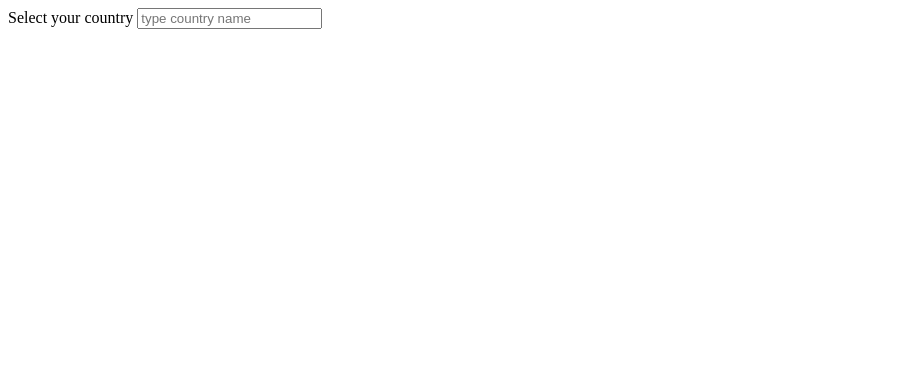
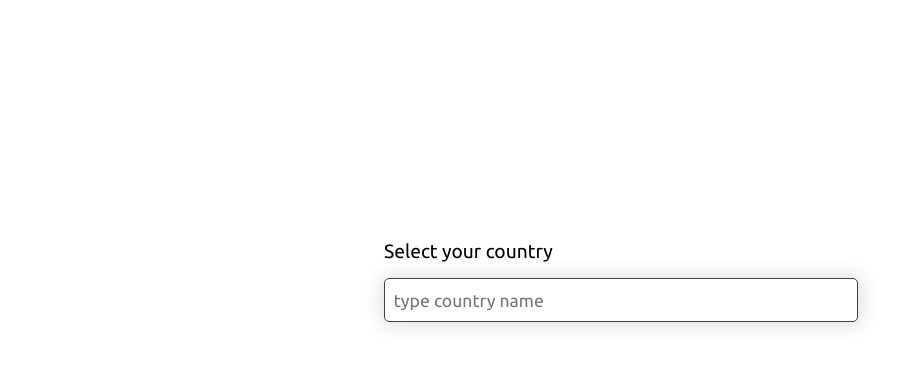
Before and after one commit to Esmatullah12/auto-complete-js, a plain HTML site: page index.html in a window 1280 px wide. Shown: the whole page, without its empty margins (0-919 px from the left). Drawn offline with Linux system fonts and the light colour scheme.

Commit message:
giving the style to the page

```diff
--- a/index.html
+++ b/index.html
@@ -11,14 +11,13 @@
 
     <div class="container">
         <form action="">
-            <label for="country">
-                Select your country
-            </label>
+            <label for="country">Select your country</label>
+            <br>
+            <input type="text" id="country" placeholder="type country name">
+        </form>
 
-            <input type="text" id="country" placeholder="type country name">
+        <ul id="auto-complete-result"></ul>
 
-            <ul id="auto-complete-result"></ul>
-        </form>
     </div>
 
     <script src="index.js"></script>
--- a/style.css
+++ b/style.css
@@ -0,0 +1,35 @@
+@font-face {
+    font-family: "Ubuntu-regular";
+    src: url(fonts/Ubuntu-Regular.ttf);
+}
+
+body{
+    margin: 0;
+    font-size: 16px;
+}
+
+.container{
+    font-size: 1.2rem;
+    width: 40%;
+    min-width: 400px;
+    margin: 30vh auto;
+    font-family: "Ubuntu-regular";
+}
+
+
+input{
+    font-size: 1.1rem;
+    font-family: "Ubuntu-regular";
+    padding-left: 0.5em;
+    width: 90%;
+    height: 40px;
+    margin-top: 15px;
+    border: 0.5px solid #434242;
+    box-shadow: 0.5px 0.5px 20px 2px #dadcde;
+    border-radius: 5px;
+
+}
+
+input::cue{
+    border: none;
+}
```
Also changed, not shown: fonts/Ubuntu-Regular.ttf (added).
